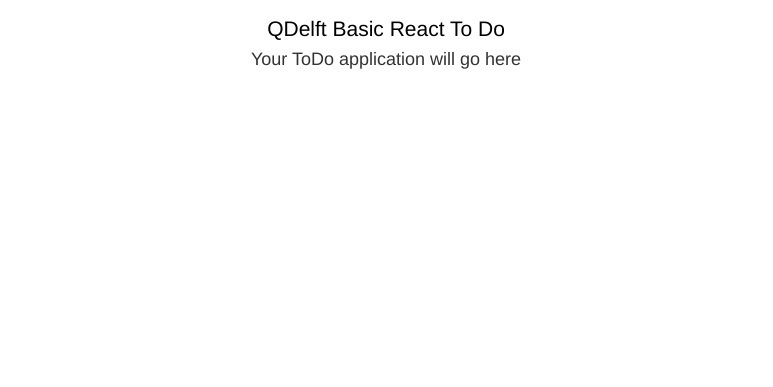
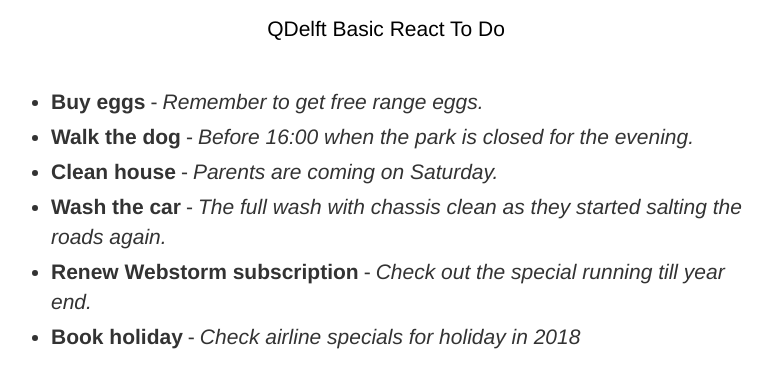
Before and after one commit to Nabeel-Mahmood/react-basics, a React app: page / in a window 1280 px wide. Shown: the part 103-490 px from the top of the page, without its empty margins (254-1027 px from the left). Built offline with nearby package versions, Linux system fonts and the light colour scheme.

Commit message:
[CHANGE]: Add solution for first assignment

```diff
--- a/package.json
+++ b/package.json
@@ -5,6 +5,7 @@
   "dependencies": {
     "bootstrap": "^3.3.7",
     "prettier": "^1.8.2",
+    "prop-types": "^15.6.0",
     "react": "^16.2.0",
     "react-dom": "^16.2.0",
     "react-scripts": "1.0.17"
--- a/public/index.html
+++ b/public/index.html
@@ -19,7 +19,7 @@
       work correctly both with client-side routing and a non-root public URL.
       Learn how to configure a non-root public URL by running `npm run build`.
     -->
-    <title>React App</title>
+    <title>QDelft Basic Todo App</title>
   </head>
   <body>
     <noscript>
--- a/src/components/App.js
+++ b/src/components/App.js
@@ -2,6 +2,7 @@ import React, { Component } from 'react';
 import logo from '../QDelft_logo.svg';
 import '../../node_modules/bootstrap/dist/css/bootstrap.css';
 import '../styles/App.css';
+import Todos from './todos/Todos';
 
 class App extends Component {
   render() {
@@ -13,7 +14,7 @@ class App extends Component {
         </header>
         <div className="row">
           <div className="col-xs-12">
-            <p className="App-intro">Your ToDo application will go here</p>
+            <Todos />
           </div>
         </div>
       </div>
--- /dev/null
+++ b/src/components/todos/Todo.js
@@ -0,0 +1,16 @@
+import React from 'react';
+import PropTypes from 'prop-types';
+
+const Todo = ({ heading, detail }) => (
+  <li>
+    <span className="todo-header">{heading}</span>-
+    <span className="todo-detail">{detail}</span>
+  </li>
+);
+
+Todo.propTypes = {
+  heading: PropTypes.string.isRequired,
+  detail: PropTypes.string.isRequired,
+};
+
+export default Todo;
--- /dev/null
+++ b/src/components/todos/Todos.js
@@ -0,0 +1,27 @@
+import React, { Component } from 'react';
+import { todos } from '../../data/todoData';
+import Todo from './Todo';
+
+class Todos extends Component {
+  state = {
+    todos: [],
+  };
+
+  componentDidMount() {
+    this.setState({
+      todos,
+    });
+  }
+
+  render() {
+    return (
+      <div className="row">
+        <div className="col-xs-offset-2 col-xs-8">
+          <ul>{this.state.todos.map(todo => <Todo key={todo.id} heading={todo.heading} detail={todo.detail} />)}</ul>
+        </div>
+      </div>
+    );
+  }
+}
+
+export default Todos;
--- a/src/data/todoData.js
+++ b/src/data/todoData.js
@@ -1,37 +1,37 @@
 export const todos = [
   {
     id: 1,
-    heading: 'Buy eggs.',
+    heading: 'Buy eggs',
     detail: 'Remember to get free range eggs.',
     dueDate: '10-12-2017',
   },
   {
     id: 2,
-    heading: 'Walk the dog.',
+    heading: 'Walk the dog',
     detail: 'Before 16:00 when the park is closed for the evening.',
     dueDate: '12-12-2017',
   },
   {
     id: 3,
-    heading: 'Clean house.',
+    heading: 'Clean house',
     detail: 'Parents are coming on Saturday.',
     dueDate: '13-12-2017',
   },
   {
     id: 4,
-    heading: 'Wash the car.',
+    heading: 'Wash the car',
     detail: 'The full wash with chassis clean as they started salting the roads again.',
     dueDate: '17-12-2017',
   },
   {
     id: 5,
-    heading: 'Renew Webstorm subscription.',
+    heading: 'Renew Webstorm subscription',
     detail: 'Check out the special running till year end.',
     dueDate: '10-12-2017',
   },
   {
     id: 6,
-    heading: 'Book holiday.',
+    heading: 'Book holiday',
     detail: 'Check airline specials for holiday in 2018',
     dueDate: '01-12-2017',
   },
--- a/src/styles/App.css
+++ b/src/styles/App.css
@@ -11,6 +11,7 @@
   height: 150px;
   padding: 20px;
   color: black;
+  margin-bottom: 40px;
 }
 
 .App-title {
@@ -20,3 +21,19 @@
 .App-intro {
   font-size: large;
 }
+
+li {
+  text-align: left;
+  font-size: 1.5em;
+  margin-bottom: 5px;
+}
+
+li span.todo-header {
+  font-weight: bold;
+  margin-right: 5px;
+}
+
+li span.todo-detail {
+  font-style: italic;
+  margin-left: 5px;
+}
```
